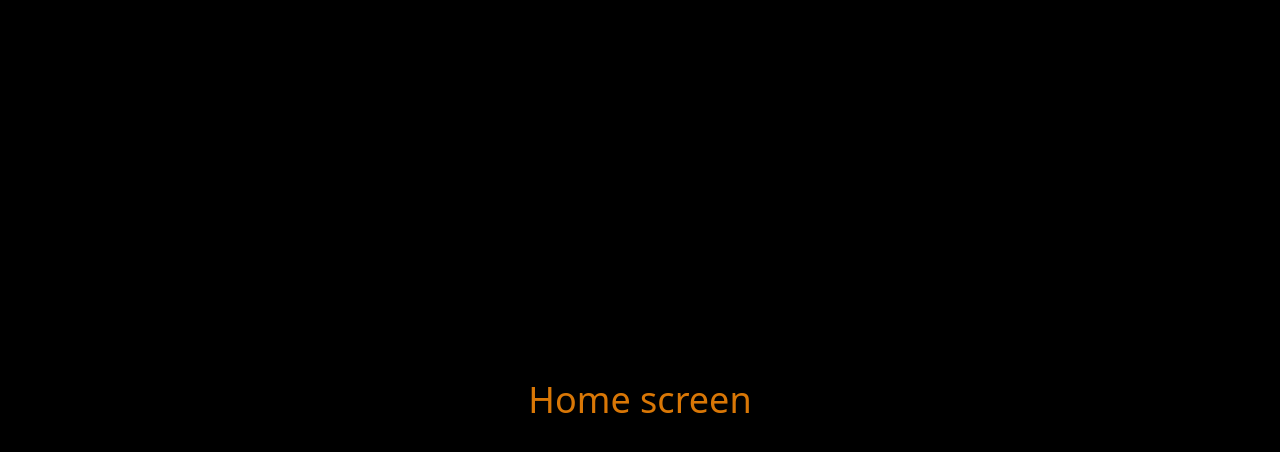
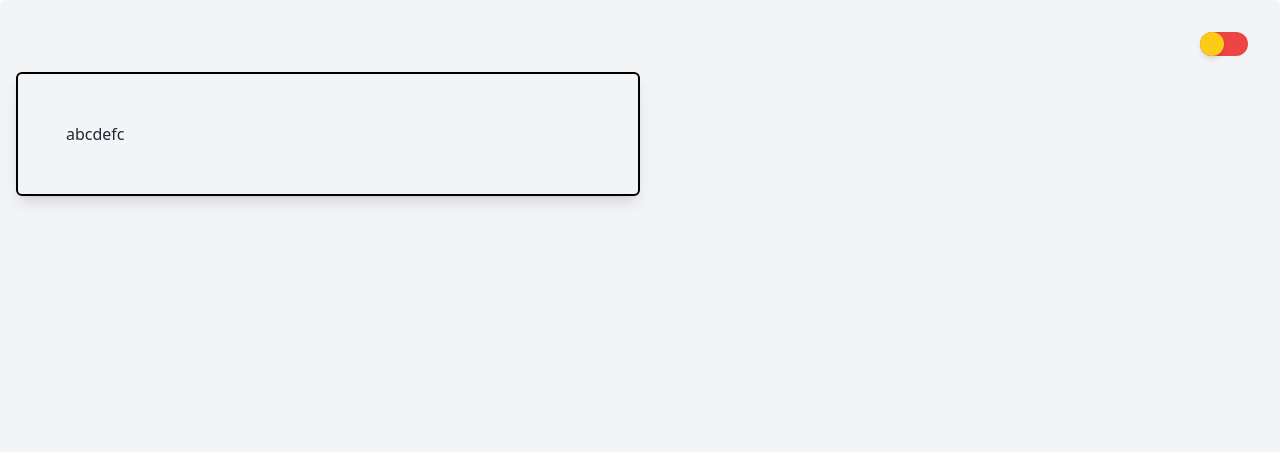
Before and after one commit to ParrotPMA/Parrot, a React (Vite) app in the folder PARROTFRONTEND/: page / in a window 1280 px wide. Shown: the top 452 px of the page. Built offline with nearby package versions, Linux system fonts and the light colour scheme.

Commit message:
wip:added theme switcher

```diff
--- a/PARROTFRONTEND/package.json
+++ b/PARROTFRONTEND/package.json
@@ -12,7 +12,8 @@
   "dependencies": {
     "react": "^18.2.0",
     "react-dom": "^18.2.0",
-    "react-router-dom": "^6.23.1"
+    "react-router-dom": "^6.23.1",
+    "zustand": "^4.5.2"
   },
   "devDependencies": {
     "@types/react": "^18.2.66",
--- a/PARROTFRONTEND/src/components/DefaultWrapper.tsx
+++ b/PARROTFRONTEND/src/components/DefaultWrapper.tsx
@@ -1,9 +1,20 @@
 import React from 'react'
+import { useTheme } from '../context/ThemeContext'
+import ThemeSwitch from './ThemeSwitch';
 
-const DefaultWrapper = () => {
+const DefaultWrapper: React.FC = ( {children} ) => {
+  const { getThemeStyles } = useTheme();
   return (
-    <div>DefaultWrapper</div>
-  )
-}
+    <div
+      className="p-4 rounded-md h-screen w-screen"
+      style={getThemeStyles({ backgroundColor: 'inherit' })}
+    >
+      <div className="flex justify-end p-4">
+        <ThemeSwitch />
+      </div>
+      {children}
+    </div>
+  );
+};
 
 export default DefaultWrapper
--- /dev/null
+++ b/PARROTFRONTEND/src/components/ThemeSwitch.tsx
@@ -0,0 +1,36 @@
+import React from 'react';
+import useStore from '../store/theme_store';
+
+const ThemeSwitch: React.FC = () => {
+    const { theme, toggleTheme } = useStore();
+
+    return (
+        <div className="flex items-center">
+            <label
+                htmlFor="theme-toggle"
+                className="inline-flex relative items-center cursor-pointer"
+            >
+                <input
+                    type="checkbox"
+                    id="theme-toggle"
+                    className="sr-only peer"
+                    checked={theme === 'dark'}
+                    onChange={toggleTheme}
+                />
+                <div
+                    className={`w-12 h-6 bg-red-500 rounded-full peer peer-focus:outline-none transition-all ${
+                        theme === 'dark' ? 'bg-green-600' : ''
+                    }`}
+                >
+                    <div
+                        className={` w-6 h-6 bg-yellow-400 rounded-full hover:bg-black  shadow-md transform transition-transform ${
+                            theme === 'dark' ? 'translate-x-7' : ''
+                        }`}
+                    ></div>
+                </div>
+            </label>
+        </div>
+    );
+};
+
+export default ThemeSwitch;
--- /dev/null
+++ b/PARROTFRONTEND/src/context/ThemeContext.tsx
@@ -0,0 +1,42 @@
+import React, { createContext, useContext } from 'react';
+import useStore from '../store/theme_store';
+
+interface ThemeContextProps {
+  theme: 'light' | 'dark';
+  getThemeStyles: (styles?: React.CSSProperties) => React.CSSProperties;
+}
+
+const themes: Record<'light' | 'dark', React.CSSProperties> = {
+  light: {
+    backgroundColor: '#f3f4f6',
+    color: '#1f2937',
+  },
+  dark: {
+    backgroundColor: '#1f2937',
+    color: '#f3f4f6',
+  },
+};
+
+const ThemeContext = createContext<ThemeContextProps>({
+  theme: 'light',
+  getThemeStyles: () => ({}),
+});
+
+export const ThemeProvider: React.FC = ({ children }) => {
+  const { theme } = useStore();
+
+  const getThemeStyles = (styles: React.CSSProperties = {}): React.CSSProperties => {
+    return {
+      ...styles,
+      ...themes[theme],
+    };
+  };
+
+  return (
+    <ThemeContext.Provider value={{ theme, getThemeStyles }}>
+      {children}
+    </ThemeContext.Provider>
+  );
+};
+
+export const useTheme = () => useContext(ThemeContext);
--- a/PARROTFRONTEND/src/pages/HomeScreen/HomeScreen.tsx
+++ b/PARROTFRONTEND/src/pages/HomeScreen/HomeScreen.tsx
@@ -1,7 +1,12 @@
 import React, {useEffect, useState} from "react";
 import WelcomeLoader from "../../components/WelcomeLoader.tsx";
+import DefaultWrapper from "../../components/DefaultWrapper.tsx";
+import ThemeSwitch from "../../components/ThemeSwitch.tsx";
+import MyComponent from "../../components/MyComponent.tsx";
+import { ThemeProvider, useTheme } from "../../context/ThemeContext.tsx";
 
 const HomeScreen: React.FC = () => {
+    const { getThemeStyles } = useTheme();
     const [isLoading, setIsLoading] = useState(true);
     useEffect(()=>{
         setTimeout(()=>{
@@ -12,9 +17,15 @@ const HomeScreen: React.FC = () => {
     return <WelcomeLoader  />;
   }
   return (
-      <div className="flex flex-col justify-center items-center bg-black h-screen w-screen">
-          <p className="text-4xl text-center text-amber-600"> Home screen</p>
-      </div>
+    <ThemeProvider>
+         <DefaultWrapper>
+          <div className="p-12 flex w-1/2 flex-col border-2 border-black rounded-md shadow-lg">
+          <p>abcdefc</p>
+          </div>
+
+      </DefaultWrapper>
+    </ThemeProvider>
+
   );
 };
 
--- /dev/null
+++ b/PARROTFRONTEND/src/store/theme_store.ts
@@ -0,0 +1,14 @@
+import create from 'zustand';
+
+type ThemeState = {
+  theme: 'light' | 'dark';
+  toggleTheme: () => void;
+};
+
+const useStore = create<ThemeState>((set) => ({
+  theme: 'light',
+  toggleTheme: () =>
+    set((state) => ({ theme: state.theme === 'light' ? 'dark' : 'light' })),
+}));
+
+export default useStore;
--- a/PARROTFRONTEND/tailwind.config.ts
+++ b/PARROTFRONTEND/tailwind.config.ts
@@ -4,9 +4,11 @@ const config: Config = {
   content: [
     "./src/pages/**/*.{js,ts,jsx,tsx,mdx}",
     "./src/components/**/*.{js,ts,jsx,tsx,mdx}",
-    "./src/app/**/*.{js,ts,jsx,tsx,mdx}",
+    "./src/utils/**/*.{js,ts,jsx,tsx,mdx}",
     "./src/modals/**/*.{js,ts,jsx,tsx,mdx}",
+    "./src/types/**/*.{js,ts,jsx,tsx,mdx}",
   ],
+  darkMode: "class",
   theme: {
     extend: {
       backgroundImage: {
```
Also changed, not shown: 1 other file (tests, documents, lock files or other folders).
